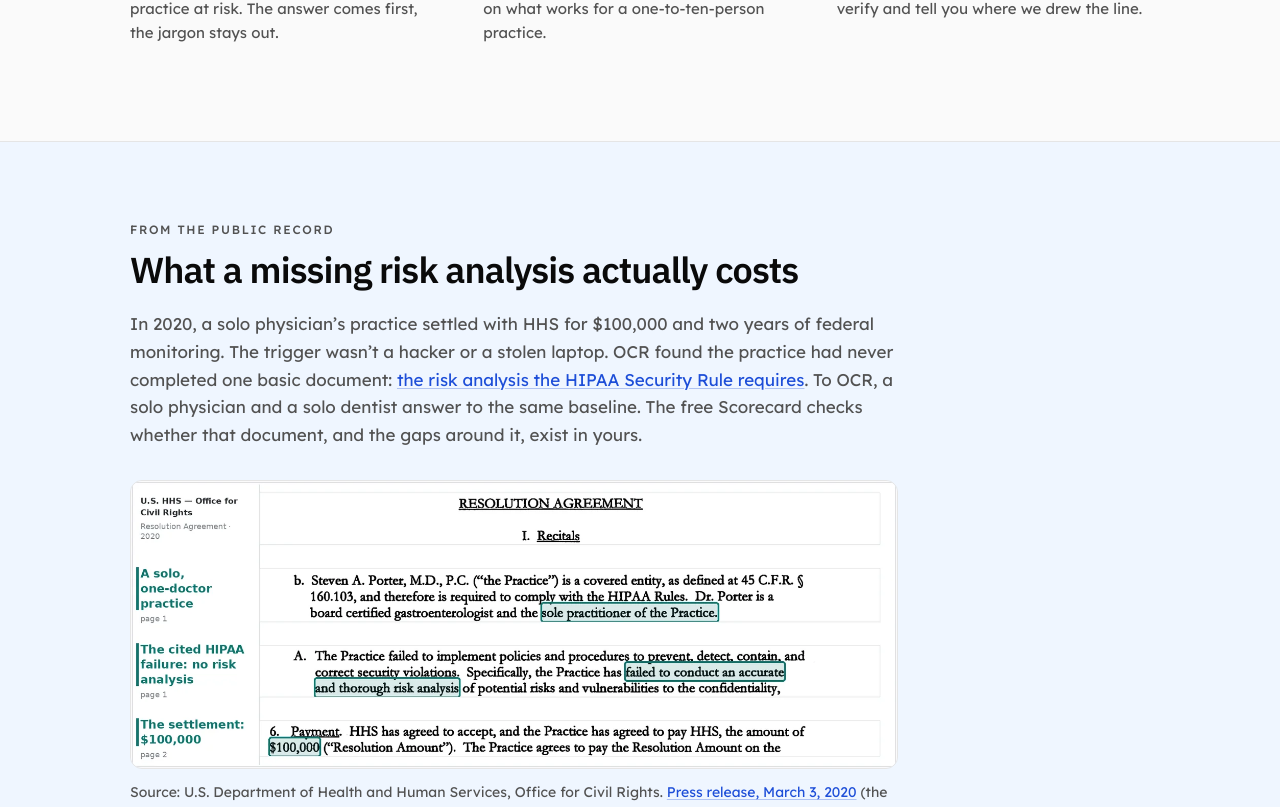
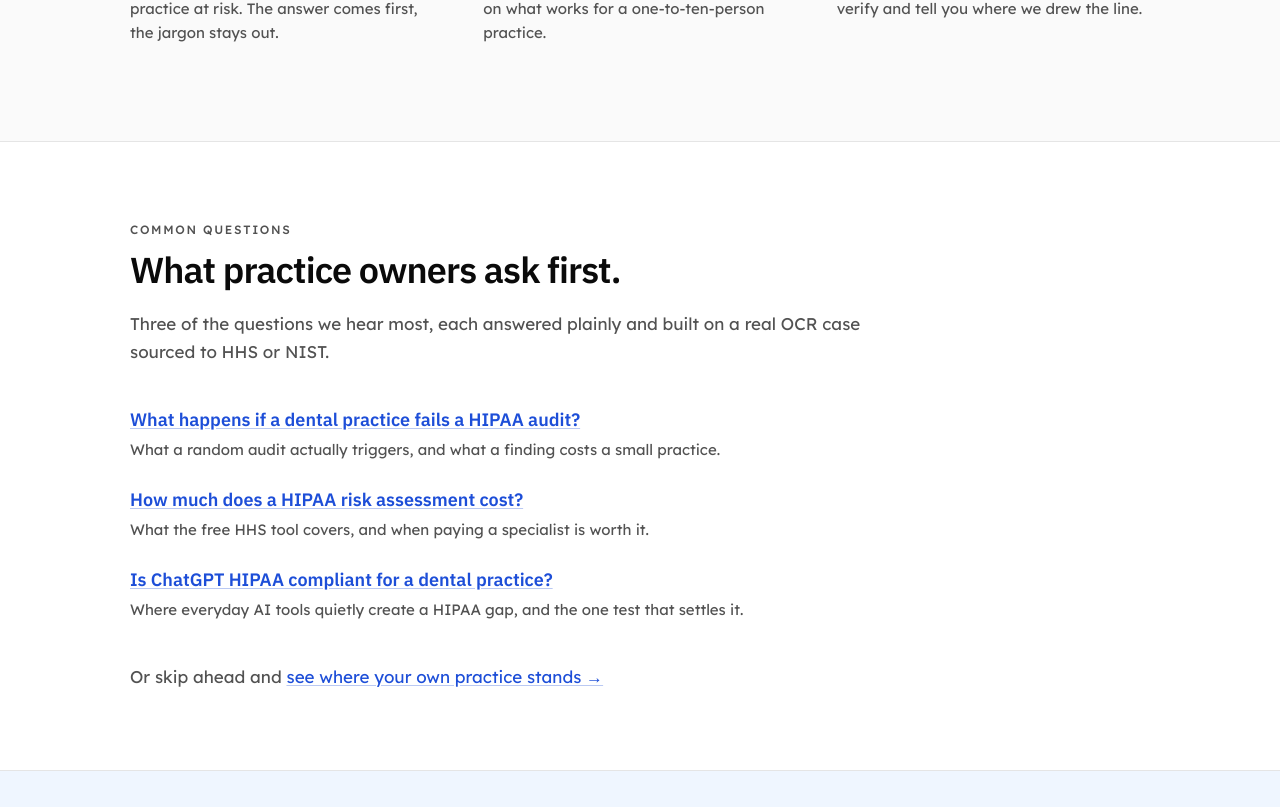
Before and after one commit to dolevar-blip/hipsana, a Next.js app: page / in a window 1280 px wide. Shown: the part 1013-1820 px from the top of the page. Built offline with nearby package versions, Linux system fonts and the light colour scheme.

Commit message:
Update page.tsx

```diff
--- a/app/page.tsx
+++ b/app/page.tsx
@@ -76,6 +76,71 @@ export default function HomePage() {
                 />
               </div>
             ))}
+          </div>
+        </div>
+      </section>
+
+      {/* Common questions */}
+      <section className="border-t border-muted-border">
+        <div className="container-page py-16 md:py-20">
+          <div className="max-w-3xl">
+            <p className="eyebrow mb-3">Common questions</p>
+            <h2 className="font-display text-3xl tracking-tight md:text-4xl">
+              What practice owners ask first.
+            </h2>
+            <p className="mt-5 text-[17px] leading-relaxed text-muted">
+              Three of the questions we hear most, each answered plainly and
+              built on a real OCR case sourced to HHS or NIST.
+            </p>
+
+            <ul className="mt-10 space-y-6">
+              <li>
+                <Link
+                  href="/articles/what-happens-if-dental-practice-fails-hipaa-audit"
+                  className="font-display text-lg text-teal underline decoration-teal/30 underline-offset-2 hover:decoration-teal"
+                >
+                  What happens if a dental practice fails a HIPAA audit?
+                </Link>
+                <p className="mt-1 text-[15px] leading-relaxed text-muted">
+                  What a random audit actually triggers, and what a finding costs
+                  a small practice.
+                </p>
+              </li>
+              <li>
+                <Link
+                  href="/articles/how-much-does-a-hipaa-risk-assessment-cost-for-a-dental-practice"
+                  className="font-display text-lg text-teal underline decoration-teal/30 underline-offset-2 hover:decoration-teal"
+                >
+                  How much does a HIPAA risk assessment cost?
+                </Link>
+                <p className="mt-1 text-[15px] leading-relaxed text-muted">
+                  What the free HHS tool covers, and when paying a specialist is
+                  worth it.
+                </p>
+              </li>
+              <li>
+                <Link
+                  href="/articles/is-chatgpt-hipaa-compliant-dental-practice"
+                  className="font-display text-lg text-teal underline decoration-teal/30 underline-offset-2 hover:decoration-teal"
+                >
+                  Is ChatGPT HIPAA compliant for a dental practice?
+                </Link>
+                <p className="mt-1 text-[15px] leading-relaxed text-muted">
+                  Where everyday AI tools quietly create a HIPAA gap, and the one
+                  test that settles it.
+                </p>
+              </li>
+            </ul>
+
+            <p className="mt-10 text-[17px] leading-relaxed text-muted">
+              Or skip ahead and{" "}
+              <Link
+                href="/scorecard"
+                className="text-teal underline decoration-teal/30 underline-offset-2 hover:decoration-teal"
+              >
+                see where your own practice stands &rarr;
+              </Link>
+            </p>
           </div>
         </div>
       </section>
```
